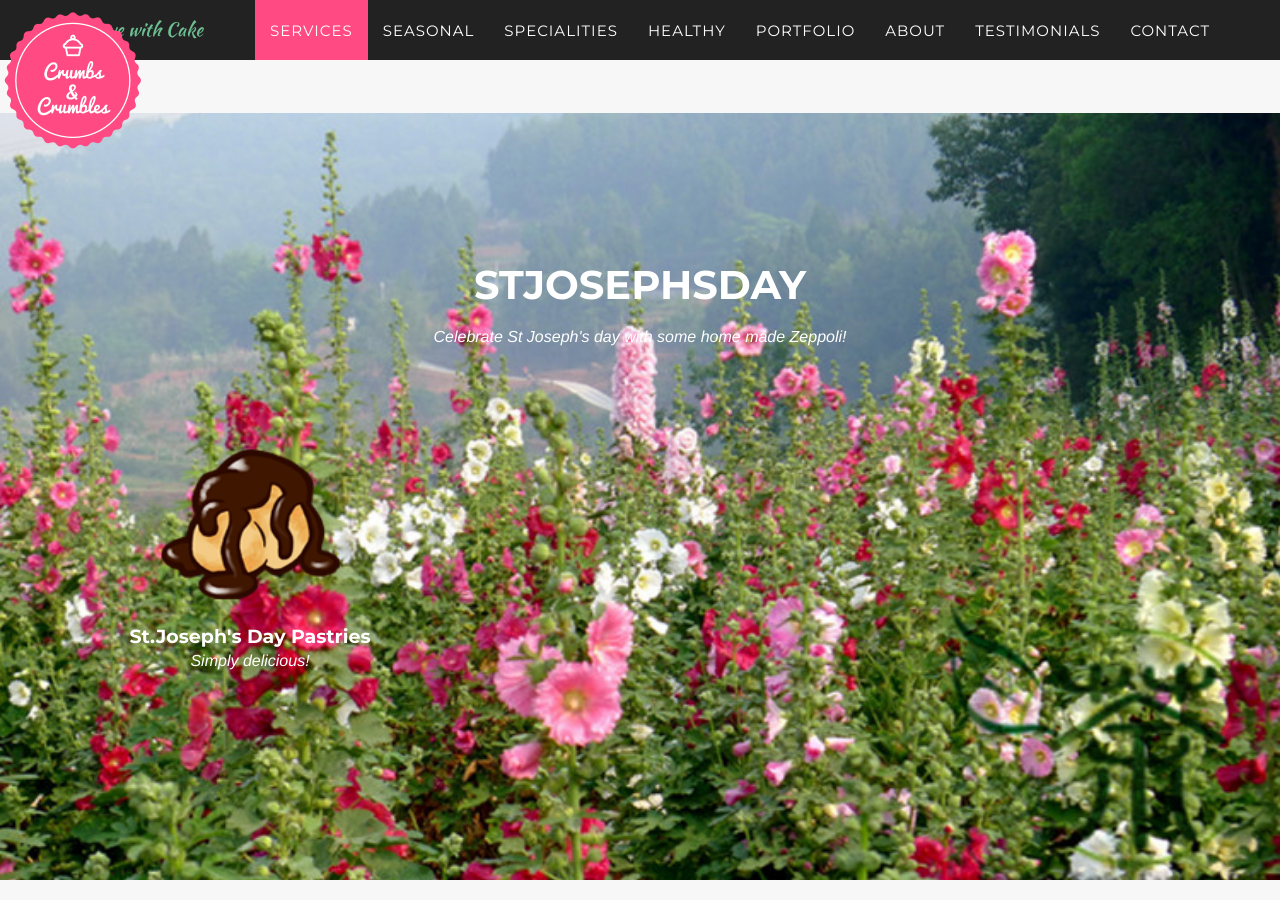
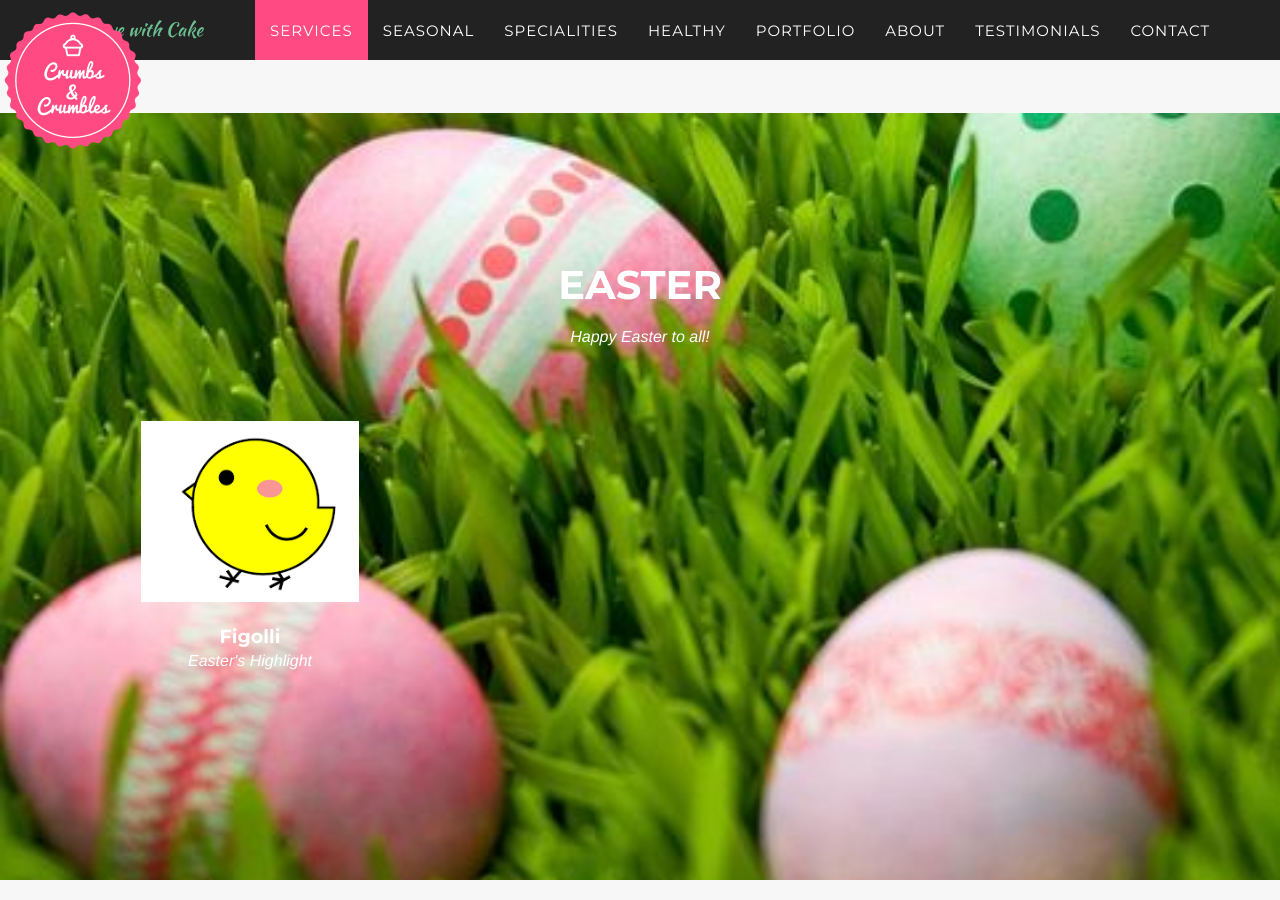
Before and after one commit to Lianasammut/crumbsandcrumbles, a Jekyll site: the page built from index.html, in a window 1280 px wide and 900 px high, scrolled down 1445 px. Built offline with Jekyll 4.4.1, drawn with Linux system fonts in a browser that asks for light colours; some web fonts are replaced.

Commit message:
added easter as active season

```diff
--- a/_config.yml
+++ b/_config.yml
@@ -8,9 +8,9 @@ slogan: In Love with Cake
 email: liana@crumbsandcrumbles.eu
 phone: "+356 9984 2600"
 description: Home baked cakes for you!
-season: StJosephsDay
-seasonMessage: Celebrate St Joseph's day with some home made Zeppoli!
-seasonBackground: stjosephsday-background.jpg
+season: Easter
+seasonMessage: Happy Easter to all!
+seasonBackground: easter-background.jpg
 # tickerMessage: Christmas is approaching. I am already working on my homemade mince. The secret is preparing it early so it has plenty of time to infuse and become delicious. That is why there will be limited availability. If you're interested in having some of my delicious Mince Pies or Xmas Cake in time for the festivities, please place your order as soon as possible :)
 # tickerBackground: Seasonal/Christmas/santa.png
 
```
Also changed, not shown: _posts/Seasonal/Easter/_posts/2018-03-18-figolli.markdown (added, +14 -0 lines), img/backgrounds/Seasonal/Easter/easter-background.jpg (added), img/posts/Seasonal/Easter/figolli-thumb.png (added), img/posts/Seasonal/Easter/figolli.jpg (added).
